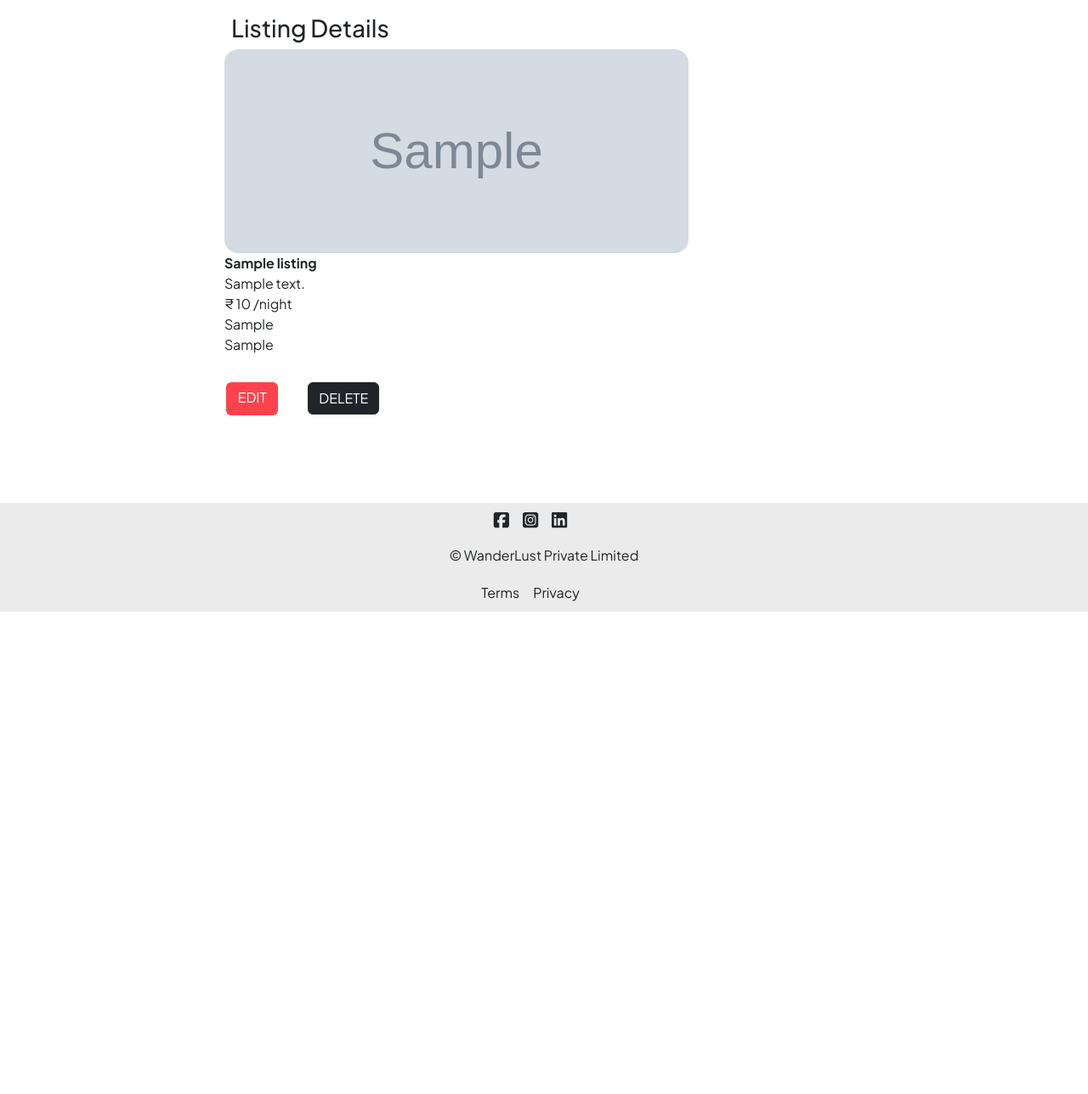
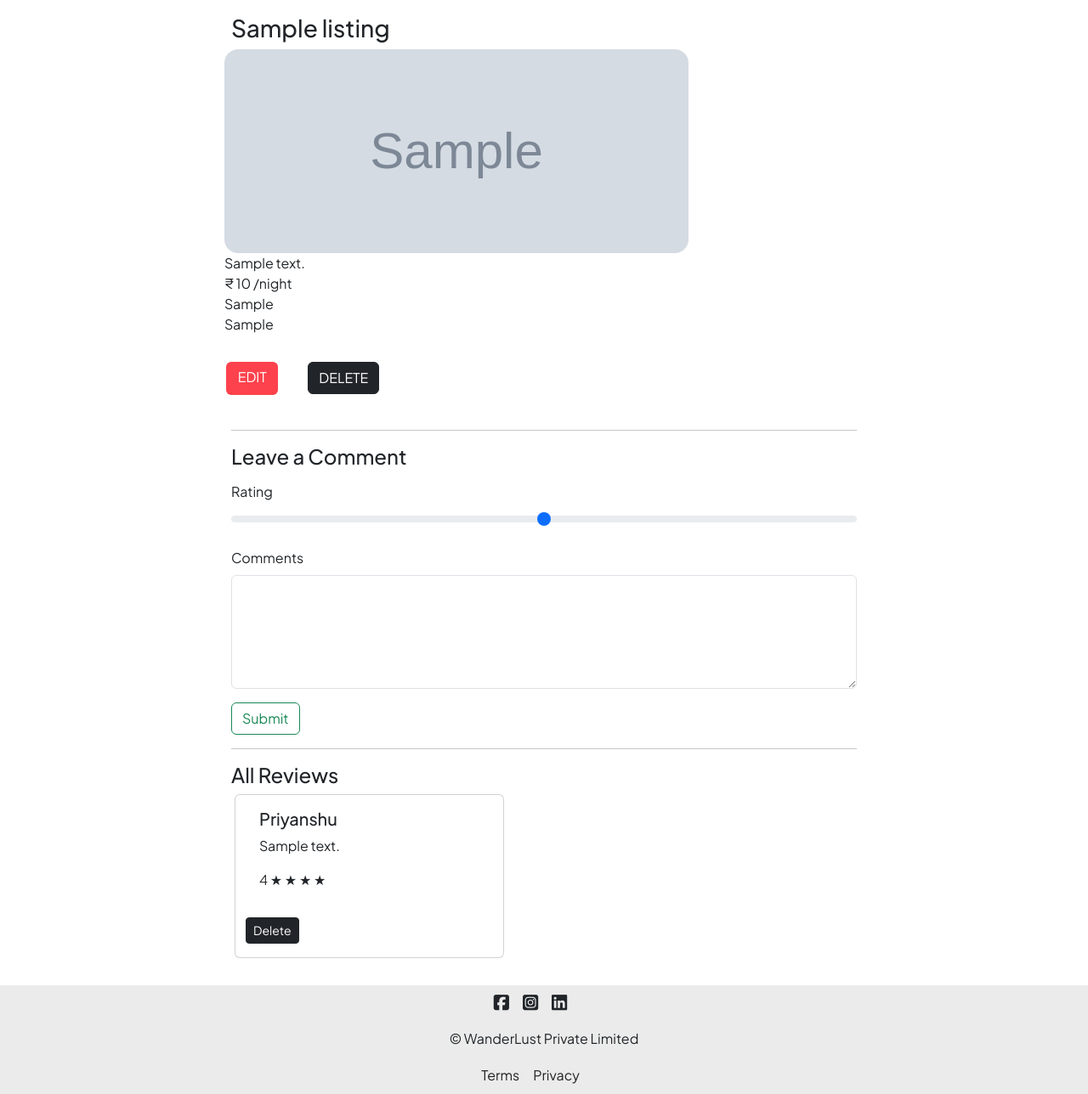
Before and after one commit to trpyyadav/AirBnb-WanderLust, a Node server app: page /listings/600000000000000000000001 in a window 1280 px wide. Shown: the part 80-1368 px from the top of the page at 85% size. Before the commit the page ends 800 px from the top, so only its background shows below. Run offline with Node 20, Linux system fonts and the light colour scheme; tables that the repository leaves empty hold one stand-in row (values such as "Sample post"); grey boxes marked "Sample" are stand-in pictures; some libraries are stand-ins or nearby versions.

Commit message:
Added new features for reviews for listings

```diff
--- a/app.js
+++ b/app.js
@@ -7,7 +7,8 @@ const methodOverride = require("method-override");
 const ejsMate = require("ejs-mate");
 const wrapAsync = require("./utils/wrapAsync.js");
 const ExpressError = require("./utils/ExpressError.js");
-const {listingSchema} = require("./joi.js");
+const {listingSchema, reviewSchema} = require("./joi.js");
+const Review = require("./models/review.js");
 
 
 app.set("view engine", "ejs");
@@ -60,13 +61,21 @@ const validateListing = (req, res, next) => {
     } else {
         next();
     }
+}
 
-
+const validateReview = (req, res, next) => {
+    let {error} = reviewSchema.validate(req.body);
+    if(error){
+        let errMsg = error.details.map((el) => el.message).join(",");
+        throw new ExpressError(400, errMsg);
+    } else {
+        next();
+    }
 }
 
 // Create Route
 app.post("/listings", validateListing, wrapAsync(async (req, res, next) => {
-    console.log(result);
+    // console.log(result);
     const newListing = new Listing(req.body.listing);
     await newListing.save();
     res.redirect("/listings");
@@ -75,7 +84,7 @@ app.post("/listings", validateListing, wrapAsync(async (req, res, next) => {
 // Show Route
 app.get("/listings/:id", wrapAsync(async (req, res) => {
     let {id} = req.params;
-    let listing = await Listing.findById(id);
+    let listing = await Listing.findById(id).populate("reviews");
     res.render("listings/show.ejs", {listing});
 }));
 
@@ -101,6 +110,31 @@ app.delete("/listings/:id", wrapAsync(async (req, res) => {
     res.redirect("/listings");
 }));
 
+//Reviews
+// Post Route
+app.post("/listings/:id/reviews", validateReview, wrapAsync(async (req, res) => {
+    let listing = await Listing.findById(req.params.id);
+    let newReview = new Review(req.body.review);
+
+    listing.reviews.push(newReview);
+
+    await newReview.save();
+    await listing.save();
+
+    res.redirect(`/listings/${listing._id}`);
+
+}));
+
+//Delete Route
+app.delete("/listings/:id/reviews/:reviewId", wrapAsync(async (req, res) => {
+    let {id, reviewId} = req.params;
+
+    await Listing.findByIdAndUpdate(id, {$pull: {reviews: reviewId}});
+    await Review.findByIdAndDelete(reviewId);
+
+    res.redirect(`/listings/${id}`);
+}));
+
 app.get("/", (req, res) => {
     res.send("Hello, I am root..");
 });
--- a/joi.js
+++ b/joi.js
@@ -10,3 +10,10 @@ module.exports.listingSchema = Joi.object({
         image: Joi.string().allow("", null),
     }).required(),
 });
+
+module.exports.reviewSchema = Joi.object({
+    review: Joi.object({
+        rating: Joi.number().required().min(1).max(5),
+        comment: Joi.string().required(),
+    }).required(),
+})
--- a/models/listing.js
+++ b/models/listing.js
@@ -1,5 +1,6 @@
 const mongoose = require("mongoose");
 const Schema = mongoose.Schema;
+const Review = require("./review.js");
 
 const listingSchema = new Schema({
     title: {
@@ -14,7 +15,17 @@ const listingSchema = new Schema({
     },
     price: Number,
     location: String,
-    country: String
+    country: String,
+    reviews: [{
+        type: Schema.Types.ObjectId,
+        ref: "Review",
+    }],
+});
+
+listingSchema.post("findOneAndDelete", async(listing) => {
+    if(listing){
+        await Review.deleteMany({_id: {$in: listing.reviews}});
+    }
 });
 
 const Listing = mongoose.model("Listing", listingSchema);
--- a/public/css/style.css
+++ b/public/css/style.css
@@ -60,7 +60,7 @@ body {
     justify-content: center;
 }
 
-.card {
+.listing-card {
     border: none !important;
     margin: 0 !important;
 }
--- a/views/listings/index.ejs
+++ b/views/listings/index.ejs
@@ -7,7 +7,7 @@
     <div class="row row-cols-lg-3 row-cols-md-2 row-cols-sm-1">
         <% for(listing of allListings) { %>
             <a href="/listings/<%= listing._id %>" class="listing-link">
-            <div class="card col">
+            <div class="card col listing-card">
                 <img src="<%= listing.image %>" class="card-img-top" alt="Listing_Image" style="height: 20rem;">
                 <div class="card-img-overlay">
                   </div>
--- a/views/listings/show.ejs
+++ b/views/listings/show.ejs
@@ -2,15 +2,14 @@
 <body>
     <div class="row mt-3">
         <div class="col-8 offset-2">
-            <h3>Listing Details </h3>
+            <h3><%= listing.title %> </h3>
         </div>
 
 
-    <div class="card col-6 offset-3">
+    <div class="card col-6 offset-3 listing-card">
         <img src="<%= listing.image %>" class="card-img-top show-img offset-4" alt="listing_img">
         <div class="card-body offset-4">
             <p class="card-text offset-4">
-                <b><%= listing.title %></b><br>
                 <%= listing.description %> <br>
                 &#x20B9 <%= listing.price.toLocaleString("en-IN") %> /night<br>
                 <%= listing.location %> <br>
@@ -22,7 +21,7 @@
 
 
 
-    <div class="col-8 btns mb-5">
+    <div class="col-8 btns mb-3">
         <a href="/listings/<%= listing._id %>/edit" class="btn btn-dark col-1 offset-3 edit-btn edit-btn-1">EDIT</a>
     <br><br>
     <form method="POST" action="/listings/<%= listing._id %>?_method=DELETE">
@@ -31,5 +30,49 @@
     </div>
 
 
+    <div class="col-8 offset-2 mb-3">
+        <hr>
+        <h4>Leave a Comment</h4>
+        <form action="/listings/<%= listing._id %>/reviews" method="post" novalidate class="needs-validation">
+            <div class="mb-3 mt-3">
+                <label for="rating" class="form-label">Rating</label>
+                <input type="range" id="rating" min="1" max="5" name="review[rating]" class="form-range">
+            </div>
+
+            <div class="mb-3 mt-3">
+                <label for="comment" class="form-label">Comments</label>
+                <textarea name="review[comment]" id="comment" cols="30" rows="5" class="form-control" required></textarea>
+                <div class="invalid-feedback">Please add some comments for review.</div>
+            </div>
+
+            <button class="btn btn-outline-success">Submit</button>
+        </form>
+
+        <hr>
+        <h4>All Reviews</h4>
+        <div class="row">
+        <% for(review of listing.reviews) { %>
+                <div class="card col-5 mb-3 ms-3">
+                    <div class="card-body pt-3 ps-3">
+                        <h5 class="card-title">Priyanshu</h5>
+                        <p class="card-text"><%= review.comment %></p>
+                        <!-- <p class="card-text"><%= review.rating %> &#x2606</p> -->
+                        <p class="card-text">
+                            <%= review.rating %>
+                            <% for(let i=1; i<= review.rating; i++) { %>
+                                &#9733
+                                <% } %>
+                        </p>
+                    </div>
+                    <form method="post" action="/listings/<%= listing._id %>/reviews/<%= review._id %>?_method=DELETE" class="mb-3">
+                        <button class="btn btn-sm btn-dark">Delete</button>
+                    </form>
+                </div>
+        <% } %>
+    </div>
+
+    </div>
+
+
 </div>
 </body>
```
Also changed, not shown: models/review.js (added, +19 -0 lines), 1 other file.
